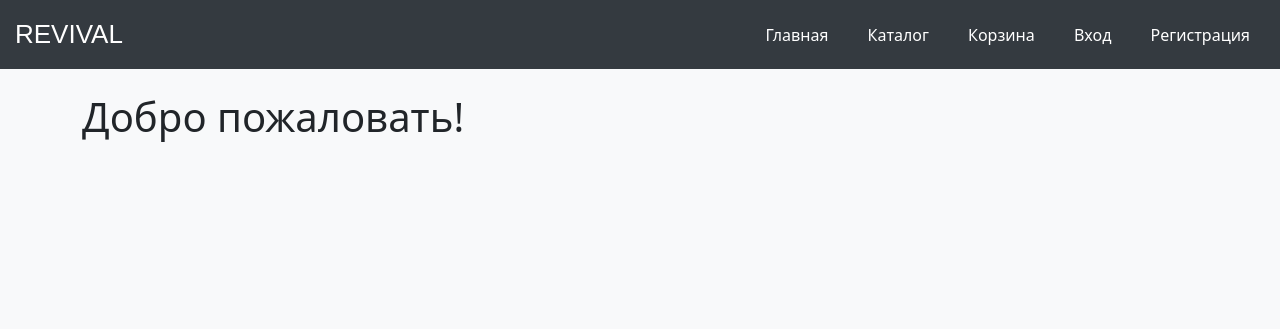
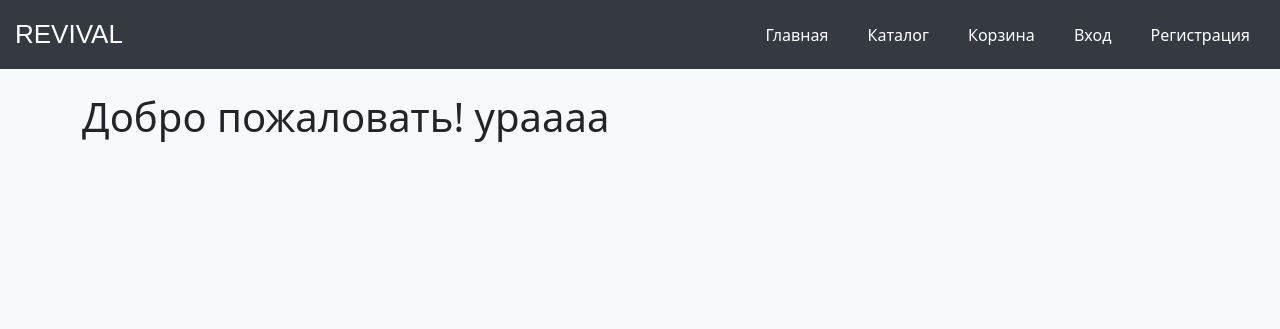
Before and after one commit to Shmat-Anastasya/myprojectDjango, a Django app: page / in a window 1280 px wide. Shown: the top 329 px of the page. Run offline with Django 5.2, Linux system fonts and the light colour scheme.

Commit message:
уррраааа, я с другого ноута все подключила 2.0897756

```diff
--- a/myproject/templates/index.html
+++ b/myproject/templates/index.html
@@ -3,5 +3,5 @@
 {% block title %}Главная{% endblock %}
 
 {% block content %}
-<h1>Добро пожаловать!</h1>
+<h1>Добро пожаловать! ураааа</h1>
 {% endblock %}
```
